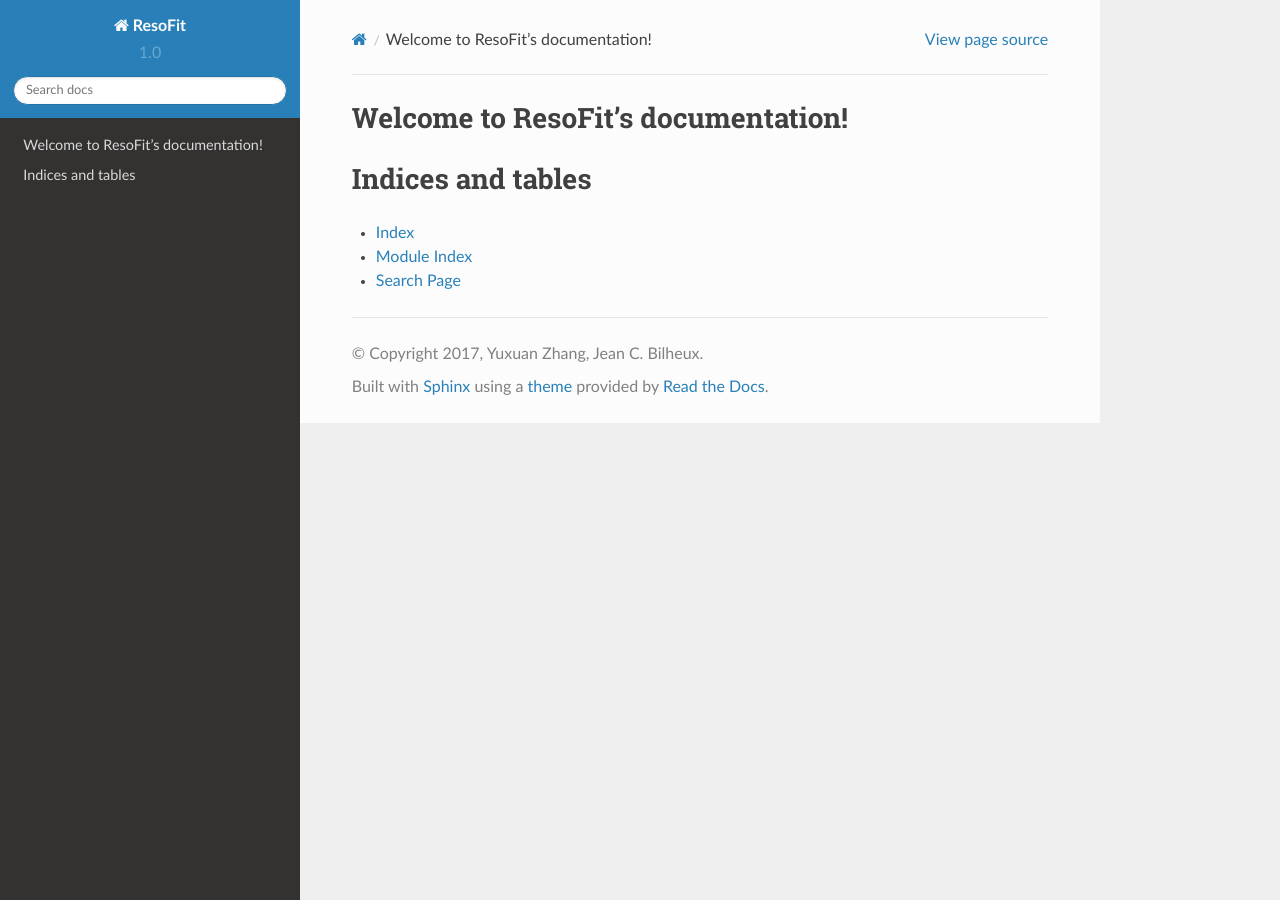
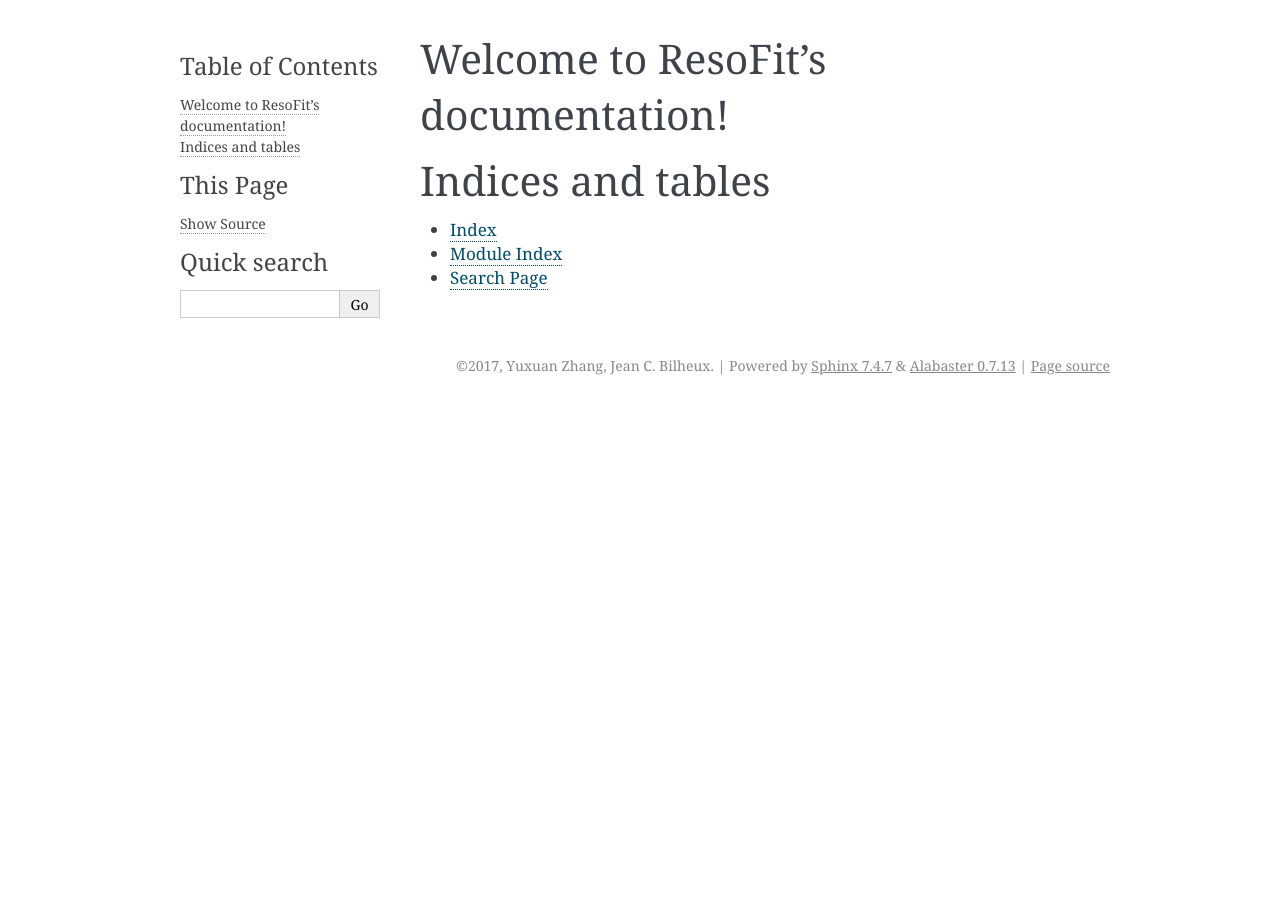
Before and after one commit to ornlneutronimaging/ResoFit, a Sphinx documentation site: the page built from documentation/source/index.rst, in a window 1280 px wide. Built offline with Sphinx 7.4.7, drawn with Linux system fonts in a browser that asks for light colours.

Commit message:
reconfigure documentation sphinx

```diff
--- a/documentation/source/conf.py
+++ b/documentation/source/conf.py
@@ -2,7 +2,7 @@
 # -*- coding: utf-8 -*-
 #
 # ResoFit documentation build configuration file, created by
-# sphinx-quickstart on Wed Sep  6 10:52:15 2017.
+# sphinx-quickstart on Fri Sep  8 11:18:03 2017.
 #
 # This file is execfile()d with the current directory set to its
 # containing dir.
@@ -31,7 +31,10 @@
 # Add any Sphinx extension module names here, as strings. They can be
 # extensions coming with Sphinx (named 'sphinx.ext.*') or your custom
 # ones.
-extensions = ['sphinx.ext.viewcode']
+extensions = ['sphinx.ext.autodoc',
+    'sphinx.ext.doctest',
+    'sphinx.ext.coverage',
+    'sphinx.ext.mathjax']
 
 # Add any paths that contain templates here, relative to this directory.
 templates_path = ['_templates']
@@ -55,9 +58,9 @@
 # built documents.
 #
 # The short X.Y version.
-version = '1.0'
+version = '0.0'
 # The full version, including alpha/beta/rc tags.
-release = '0'
+release = '1'
 
 # The language for content autogenerated by Sphinx. Refer to documentation
 # for a list of supported languages.
@@ -83,7 +86,7 @@
 # The theme to use for HTML and HTML Help pages.  See the documentation for
 # a list of builtin themes.
 #
-html_theme = 'sphinx_rtd_theme'
+html_theme = 'alabaster'
 
 # Theme options are theme-specific and customize the look and feel of a theme
 # further.  For a list of options available for each theme, see the
--- a/documentation/source/index.rst
+++ b/documentation/source/index.rst
@@ -1,5 +1,5 @@
 .. ResoFit documentation master file, created by
-   sphinx-quickstart on Wed Sep  6 10:52:15 2017.
+   sphinx-quickstart on Fri Sep  8 11:18:03 2017.
    You can adapt this file completely to your liking, but it should at least
    contain the root `toctree` directive.
 
```
